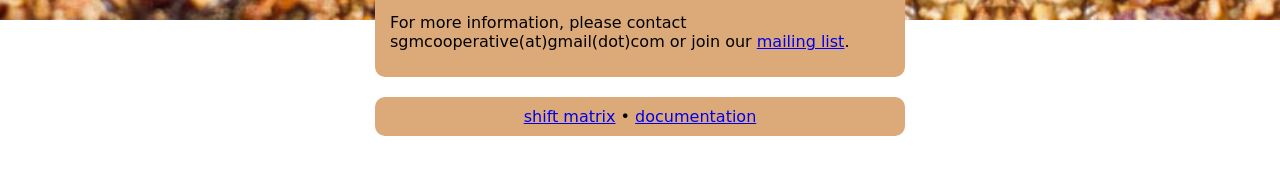
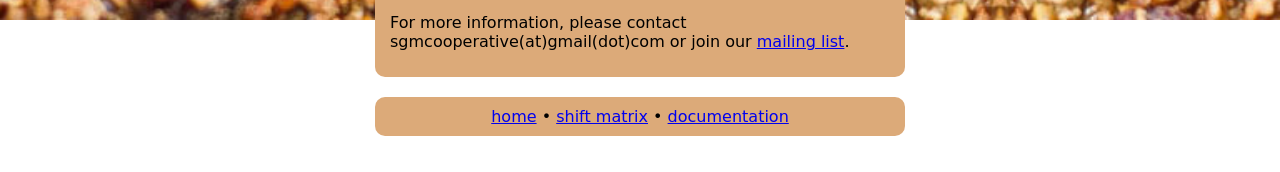
Before and after one commit to somervillegranolamakingcoop/somervillegranolamakingcoop.github.io, a Jekyll site: the page built from index.html, in a window 1280 px wide. Shown: the part 1678-1850 px from the top of the page. Built offline with Jekyll 4.4.1, drawn with Linux system fonts in a browser that asks for light colours.

Commit message:
add home link

```diff
--- a/_layouts/default.html
+++ b/_layouts/default.html
@@ -19,6 +19,8 @@
   <div style="clear:both"></div>
   <div id="footer">
     <ul>
+    <li><a href="/">home</a></li>
+    •
     <li><a href="/shift_matrix.html">shift matrix</a></li>
     •
     <li><a href="/docs.html">documentation</a></li>
```
